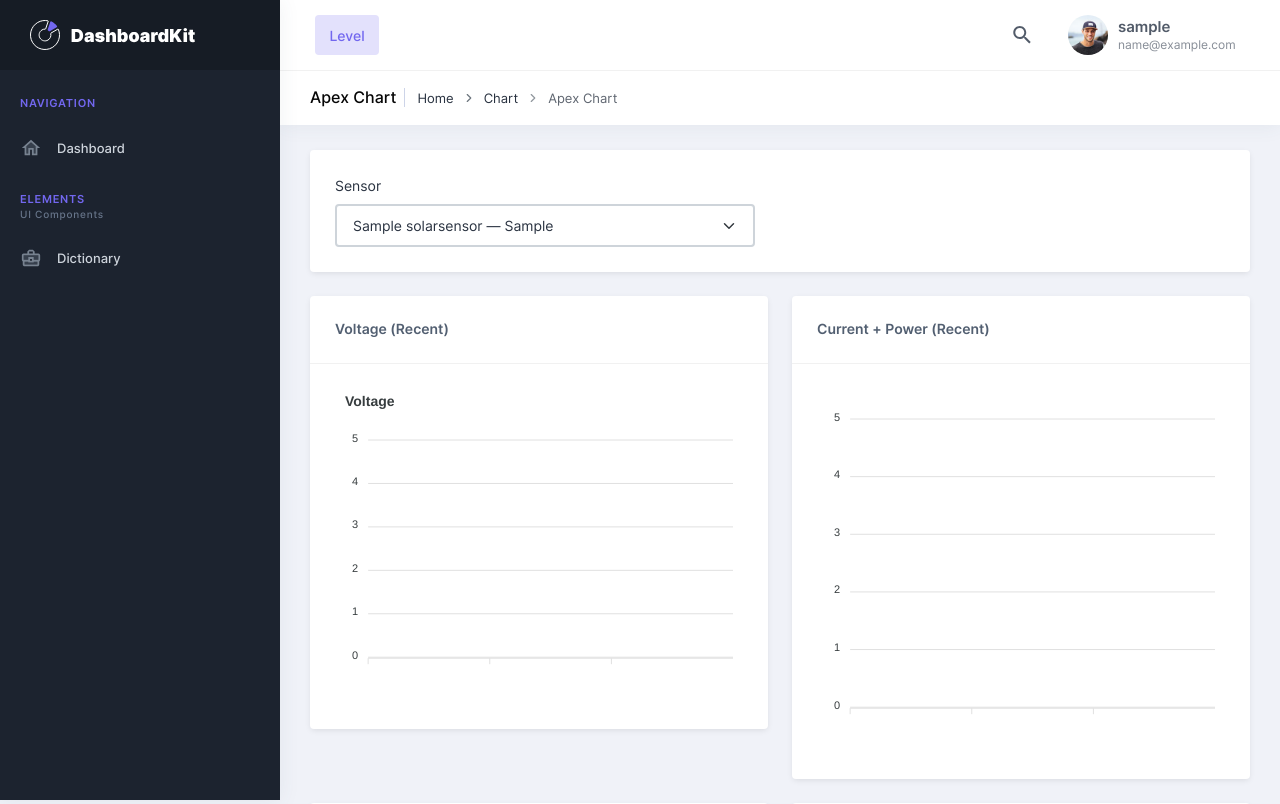
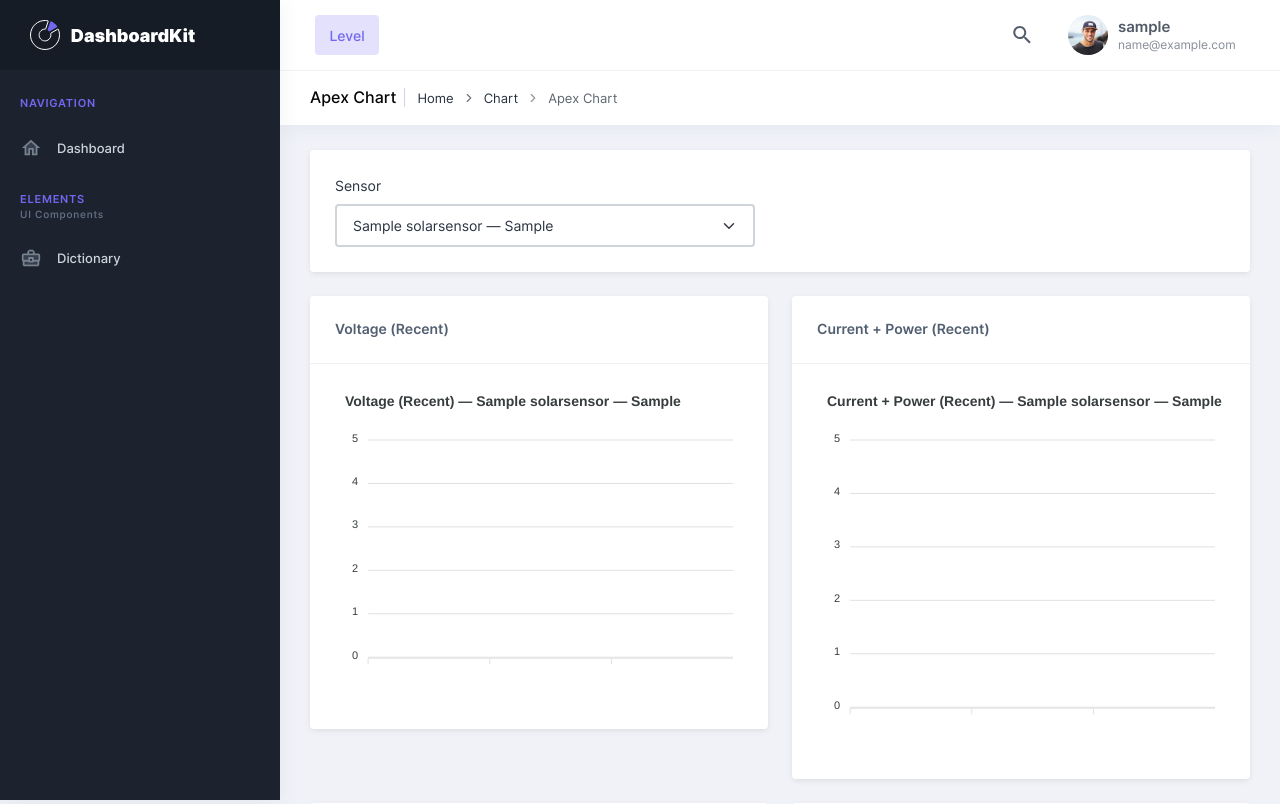
Before and after one commit to AralynnN06/solarMonitor1.0, a Django app: page /chart-apex.html in a window 1280 px wide. Shown: the top 804 px of the page. Run offline with Django 5.2, Linux system fonts and the light colour scheme; a user stored in the database is signed in; tables that the repository leaves empty hold one stand-in row (values such as "Sample post"); data that the repository does not hold is empty; some libraries are stand-ins or nearby versions.

Commit message:
Reworked chart-apex dashboard (Live data homepage). Now shows all 3 ESP node.s

```diff
--- a/solar_project/dashboard/home/views.py
+++ b/solar_project/dashboard/home/views.py
@@ -9,22 +9,27 @@ from dashboard.models import SolarSensor
 
 @login_required(login_url="/login/")
 def index(request):
-    if SolarSensor.objects.filter(user=request.user).count() < 2:
+    if SolarSensor.objects.filter(user=request.user, external_id__isnull=False).count() < 3:
         SolarSensor.objects.get_or_create(
             user=request.user,
-            name="ESP32 Sensor 1",
-            defaults={"location": "Unknown", "sensor_type": "ESP32"},
+            external_id=1,
+            defaults={"name": "Node 1", "location": "Panel → MPPT", "sensor_type": "ESP32"},
         )
         SolarSensor.objects.get_or_create(
             user=request.user,
-            name="ESP32 Sensor 2",
-            defaults={"location": "Unknown", "sensor_type": "ESP32"},
+            external_id=2,
+            defaults={"name": "Node 2", "location": "MPPT → Battery", "sensor_type": "ESP32"},
+        )
+        SolarSensor.objects.get_or_create(
+            user=request.user,
+            external_id=3,
+            defaults={"name": "Node 3", "location": "Battery → Inverter", "sensor_type": "ESP32"},
         )
 
     sensors = list(
         SolarSensor.objects.filter(user=request.user)
         .order_by('id')
-        .values('id', 'name')
+        .values('id', 'external_id', 'name')
     )
     context = {'segment': 'index', 'sensors': sensors}
 
--- a/solar_project/dashboard/models.py
+++ b/solar_project/dashboard/models.py
@@ -53,12 +53,13 @@ class UserProfile(models.Model):
 
 class SolarSensor(models.Model):
     user = models.ForeignKey(User, on_delete=models.CASCADE, related_name="solar_sensors")
+    external_id = models.IntegerField(null=True, blank=True)
     name = models.CharField(max_length=120)
     location = models.CharField(max_length=120)
     sensor_type = models.CharField(max_length=40)
 
     class Meta:
-        unique_together = ("user", "name")
+        unique_together = ("user", "name"), ("user", "external_id")
 
 
 class MetricReading(models.Model):
--- a/solar_project/dashboard/static/assets/js/pages/chart-apex.js
+++ b/solar_project/dashboard/static/assets/js/pages/chart-apex.js
@@ -3,6 +3,7 @@ setTimeout(function () {
     (function () {
         var sensorSelect = document.querySelector('#sensor-select');
         var currentSensorId = null;
+        var sensorByExternalId = {};
 
         function toSeries(readings, key) {
             return readings
@@ -14,6 +15,37 @@ setTimeout(function () {
 
         var voltageChart = null;
         var currentPowerChart = null;
+
+        function sensorLabel() {
+            if (!currentSensorId) {
+                return '';
+            }
+            var s = sensorByExternalId[String(currentSensorId)];
+            if (!s) {
+                return '';
+            }
+            var parts = [];
+            if (s.name) {
+                parts.push(s.name);
+            }
+            if (s.location) {
+                parts.push(s.location);
+            }
+            return parts.join(' — ');
+        }
+
+        function updateTitles() {
+            var label = sensorLabel();
+            var voltageTitle = label ? ('Voltage (Recent) — ' + label) : 'Voltage (Recent)';
+            var cpTitle = label ? ('Current + Power (Recent) — ' + label) : 'Current + Power (Recent)';
+
+            if (voltageChart) {
+                voltageChart.updateOptions({ title: { text: voltageTitle } }, false, true);
+            }
+            if (currentPowerChart) {
+                currentPowerChart.updateOptions({ title: { text: cpTitle } }, false, true);
+            }
+        }
 
         function initCharts() {
             var options = {
@@ -37,7 +69,7 @@ setTimeout(function () {
                     data: []
                 }],
                 title: {
-                    text: 'Voltage',
+                    text: 'Voltage (Recent)',
                     align: 'left'
                 },
                 xaxis: {
@@ -67,6 +99,10 @@ setTimeout(function () {
                     name: 'Power (W)',
                     data: []
                 }],
+                title: {
+                    text: 'Current + Power (Recent)',
+                    align: 'left'
+                },
                 xaxis: {
                     type: 'datetime',
                 }
@@ -82,16 +118,23 @@ setTimeout(function () {
                 .then(function (data) {
                     var sensors = (data && data.sensors) ? data.sensors : [];
                     sensorSelect.innerHTML = '';
+                    sensorByExternalId = {};
                     sensors.forEach(function (s) {
+                        if (s.external_id === null || s.external_id === undefined) {
+                            return;
+                        }
+                        sensorByExternalId[String(s.external_id)] = s;
                         var opt = document.createElement('option');
-                        opt.value = String(s.id);
+                        opt.value = String(s.external_id);
                         opt.textContent = s.name + (s.location ? (' — ' + s.location) : '');
                         sensorSelect.appendChild(opt);
                     });
-                    if (sensors.length > 0) {
-                        currentSensorId = String(sensors[0].id);
+                    var first = sensors.find(function (s) { return s.external_id !== null && s.external_id !== undefined; });
+                    if (first) {
+                        currentSensorId = String(first.external_id);
                         sensorSelect.value = currentSensorId;
                     }
+                    updateTitles();
                 });
         }
 
@@ -105,12 +148,17 @@ setTimeout(function () {
                 .then(function (data) {
                     var readings = (data && data.readings) ? data.readings : [];
                     if (voltageChart) {
-                        voltageChart.updateSeries([{ name: 'Voltage', data: toSeries(readings, 'voltage') }], true);
+                        var label = sensorLabel();
+                        var name = label ? ('Voltage — ' + label) : 'Voltage';
+                        voltageChart.updateSeries([{ name: name, data: toSeries(readings, 'voltage') }], true);
                     }
                     if (currentPowerChart) {
+                        var label2 = sensorLabel();
+                        var cName = label2 ? ('Current (A) — ' + label2) : 'Current (A)';
+                        var pName = label2 ? ('Power (W) — ' + label2) : 'Power (W)';
                         currentPowerChart.updateSeries([
-                            { name: 'Current (A)', data: toSeries(readings, 'current') },
-                            { name: 'Power (W)', data: toSeries(readings, 'power') },
+                            { name: cName, data: toSeries(readings, 'current') },
+                            { name: pName, data: toSeries(readings, 'power') },
                         ], true);
                     }
                 })
@@ -119,6 +167,7 @@ setTimeout(function () {
 
         sensorSelect.addEventListener('change', function (e) {
             currentSensorId = e.target.value;
+            updateTitles();
             refresh();
         });
 
--- a/solar_project/dashboard/views.py
+++ b/solar_project/dashboard/views.py
@@ -44,17 +44,32 @@ def esp_ingest(request):
     power = payload.get("power")
 
     sensor_id = payload.get("sensor_id")
-    sensor = None
-    if sensor_id is not None:
-        try:
-            sensor = SolarSensor.objects.get(id=sensor_id)
-        except SolarSensor.DoesNotExist:
-            sensor = None
+    if sensor_id is None:
+        return JsonResponse({"error": "sensor_id is required"}, status=400)
+
+    try:
+        external_id = int(sensor_id)
+    except Exception:
+        return JsonResponse({"error": "sensor_id must be an integer"}, status=400)
+
+    sensor = SolarSensor.objects.filter(external_id=external_id).order_by("id").first()
+    if sensor is None:
+        sensor = SolarSensor.objects.filter(id=external_id).order_by("id").first()
+        if sensor is not None and sensor.external_id is None:
+            sensor.external_id = external_id
+            sensor.save(update_fields=["external_id"])
 
     if sensor is None:
-        sensor = SolarSensor.objects.first()
+        fallback = SolarSensor.objects.order_by("id").first()
+        if fallback is not None:
+            sensor, _created = SolarSensor.objects.get_or_create(
+                user=fallback.user,
+                external_id=external_id,
+                defaults={"name": f"Node {external_id}", "location": "Unknown", "sensor_type": "ESP32"},
+            )
+
     if sensor is None:
-        return JsonResponse({"error": "No sensors configured"}, status=400)
+        return JsonResponse({"error": f"Unknown sensor_id {external_id}"}, status=400)
 
     MetricReading.objects.create(
         user=sensor.user,
@@ -73,7 +88,7 @@ def esp_latest(request):
     sensor_id = request.GET.get("sensor_id")
     qs = MetricReading.objects.all()
     if sensor_id:
-        qs = qs.filter(sensor_id=sensor_id)
+        qs = qs.filter(sensor__external_id=sensor_id)
 
     latest = qs.first()
     if latest is None:
@@ -88,10 +103,16 @@ def esp_latest(request):
 
 @login_required
 def esp_sensors(request):
+    for external_id in (1, 2, 3):
+        SolarSensor.objects.get_or_create(
+            user=request.user,
+            external_id=external_id,
+            defaults={"name": f"Node {external_id}", "location": "Unknown", "sensor_type": "ESP32"},
+        )
     sensors = list(
         SolarSensor.objects.filter(user=request.user)
         .order_by("id")
-        .values("id", "name", "location", "sensor_type")
+        .values("id", "external_id", "name", "location", "sensor_type")
     )
     return JsonResponse({"sensors": sensors})
 
@@ -114,7 +135,7 @@ def esp_series(request):
     if sensor_id is None:
         sensor = sensors_qs.first()
     else:
-        sensor = get_object_or_404(sensors_qs, id=sensor_id)
+        sensor = get_object_or_404(sensors_qs, external_id=sensor_id)
 
     qs = (
         MetricReading.objects.filter(user=request.user, sensor=sensor)
```
Also changed, not shown: solar_project/dashboard/templates/home/index.html (+7 -5 lines), solar_project/dashboard/migrations/0005_solarsensor_external_id.py (added).
